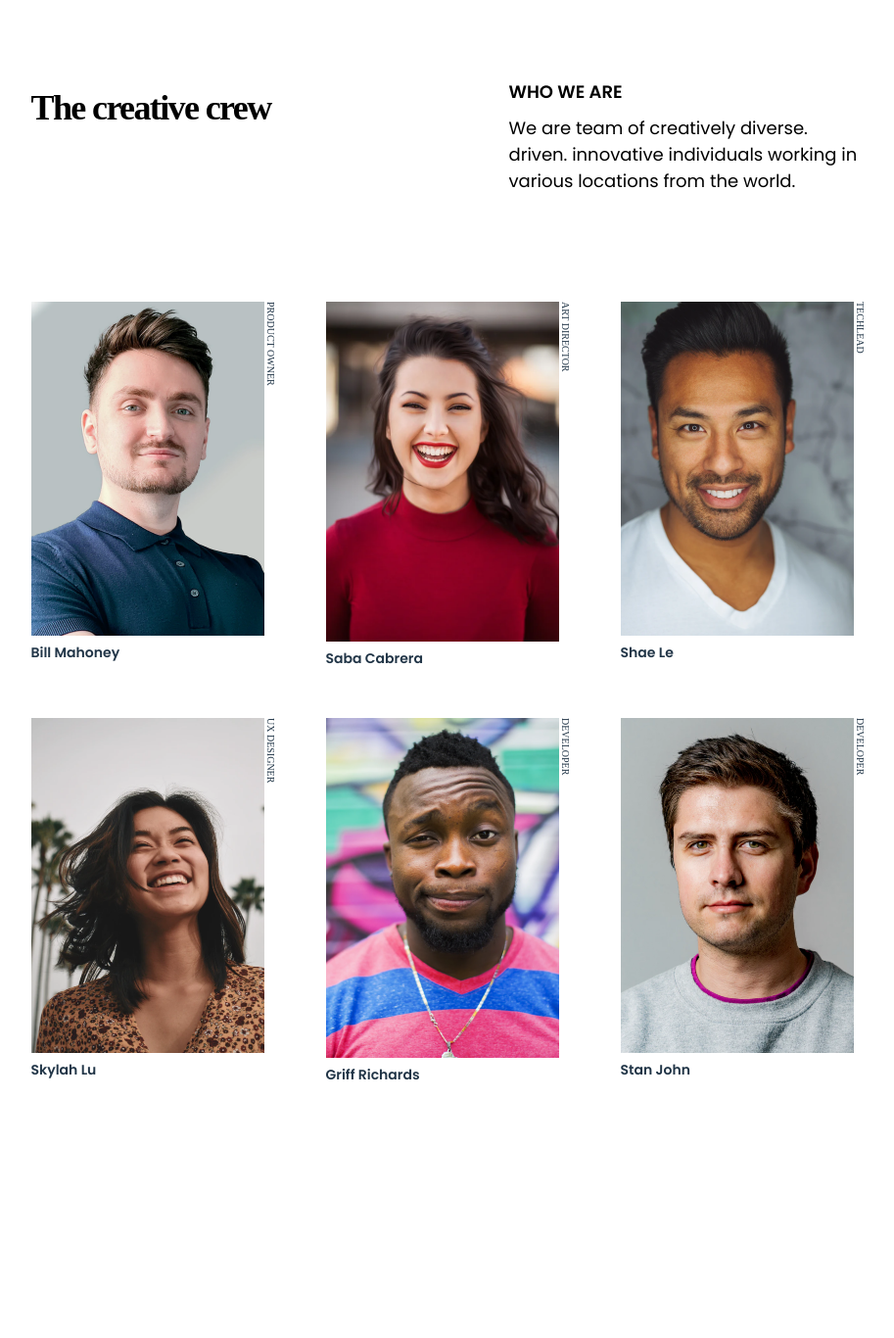
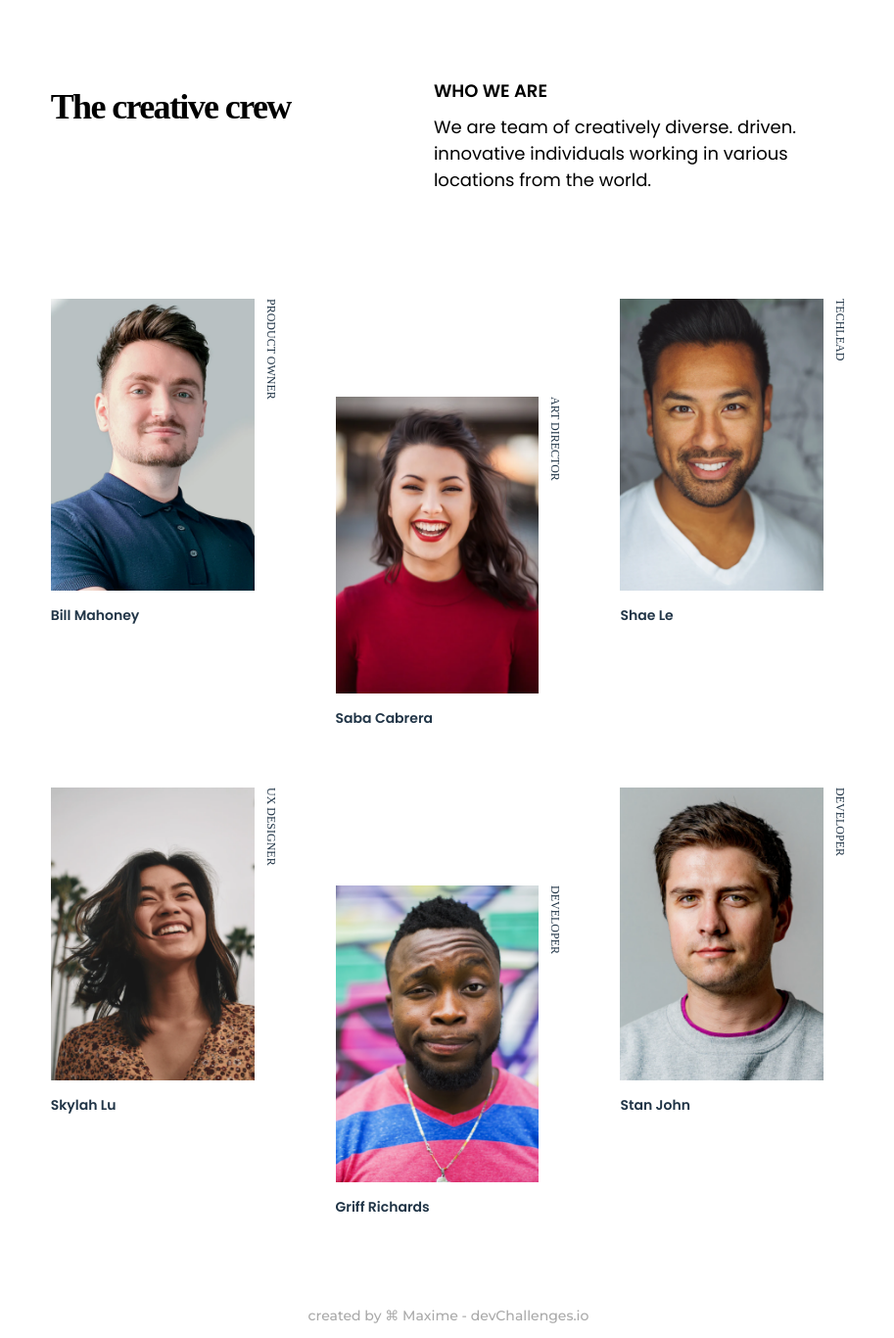
Before and after one commit to maax6/team-page, a React (Vite) app: page / in a window 1280 px wide. Shown: the whole page at 98% size, without its empty margins (182-1095 px from the left). Before the commit the page ends 1170 px from the top, so only its background shows below. Built offline with nearby package versions, Linux system fonts and the light colour scheme.

Commit message:
👯‍♂️nth child margin add footer

```diff
--- a/index.html
+++ b/index.html
@@ -7,6 +7,9 @@
   <link rel="preconnect" href="https://fonts.gstatic.com" crossorigin>
   <link
     href="https://fonts.googleapis.com/css2?family=Poppins:ital,wght@0,100;0,200;0,300;0,400;0,500;0,600;0,700;0,800;0,900;1,100;1,200;1,300;1,400;1,500;1,600;1,700;1,800;1,900&display=swap"
+    rel="stylesheet">
+  <link
+    href="https://fonts.googleapis.com/css2?family=Montserrat:wght@500&family=Poppins:ital,wght@0,100;0,200;0,300;0,400;0,500;0,600;0,700;0,800;0,900;1,100;1,200;1,300;1,400;1,500;1,600;1,700;1,800;1,900&display=swap"
     rel="stylesheet">
   <link rel="icon" href="./src/assets/devchallengesicon.png" />
   <meta name="viewport" content="width=device-width, initial-scale=1.0" />
--- a/src/App.jsx
+++ b/src/App.jsx
@@ -41,6 +41,7 @@ function App() {
             </div>
          </header>
          <div className="member">{memberCards}</div>
+         <footer> created by ⌘ Maxime - devChallenges.io</footer>
       </div>
    )
 }
--- a/src/sass/App.scss
+++ b/src/sass/App.scss
@@ -5,18 +5,24 @@
    text-align: left;
    font-family: 'Poppins', sans-serif;
 }
+.App {
+   padding: 5%;
+   padding-bottom: 0;
+   display: flex;
+   flex-direction: column;
+   gap: 25px;
+   position: relative;
+   @media screen and (min-width: 890px) {
+      gap: 90px;
+   }
+}
 .header {
-	display: flex;
-    flex-wrap: wrap;
-    flex-direction: row;
-    column-gap: 45px;
-    max-width: 1200px;
-    justify-content: space-between;
-
-
+   display: flex;
+   flex-wrap: wrap;
+   flex-direction: row;
+   column-gap: 18%;
    @media screen and (min-width: 1063px) {
       display: flex;
-      padding: 46px;
    }
    &__h1 {
       font-family: 'PT Serif';
@@ -48,7 +54,8 @@
          font-size: 14px;
          line-height: 21px;
          color: #000000;
-         @media screen and (min-width: 1200px) {
+         @media screen and (min-width: 667px) {
+            min-width: 439px;
             font-size: 18px;
             line-height: 27px;
          }
@@ -61,34 +68,56 @@
    display: grid;
    grid-template-columns: 1fr 1fr;
    gap: 1em;
-   @media screen and (min-width: 720px) {
+   @media screen and (min-width: 688px) {
       grid-template-columns: 1fr 1fr 1fr;
-	  padding: 46px;
-	  gap: 50px;
+      gap: 60px;
    }
    &__card {
       display: flex;
       flex-direction: row-reverse;
       justify-content: center;
-      // width: fit-content;
+      gap: 6.5px;
+      &:nth-child(even) {
+         margin-top: 50px;
+         @media screen and (min-width: 688px) {
+          margin-top: 0;
+         }
+      }
+      &:nth-child(3n+2) {
+         @media screen and (min-width: 668px) {
+           margin-top: 100px;
+         }
 
+      }
+      @media screen and (min-width: 688px) {
+         gap: 10px;
+         margin-top: 0;
+      }
       &__position {
          height: fit-content;
          writing-mode: vertical-rl;
          font-family: 'PT Serif';
-         font-style: normal;
          font-size: 10px;
          line-height: 13px;
          margin: 0;
          text-transform: uppercase;
+         @media screen and (min-width: 768px){
+            font-size: 12px;
+         }
       }
       &__photo {
+         display: flex;
+         flex-direction: column;
+         gap: 15px;
+         @media screen and (min-width: 768px) {
+            gap: 15px;
+         }
          &__img {
             width: 100%;
             max-width: 138px;
             @media screen and (min-width: 450px) {
-            max-width: 170px;
-			}
+               max-width: 175px;
+            }
             @media screen and (min-width: 768px) {
                max-width: 238px;
             }
@@ -103,3 +132,14 @@
       }
    }
 }
+footer{
+
+bottom: 0;
+height: 17px;
+font-family: 'Montserrat';
+font-size: 14px;
+text-align: center;
+
+color: #A9A9A9;
+
+}
--- a/src/sass/index.scss
+++ b/src/sass/index.scss
@@ -25,7 +25,6 @@ a:hover {
 body {
   margin: 0;
   display: flex;
-
   min-width: 320px;
   min-height: 100vh;
 }
```
